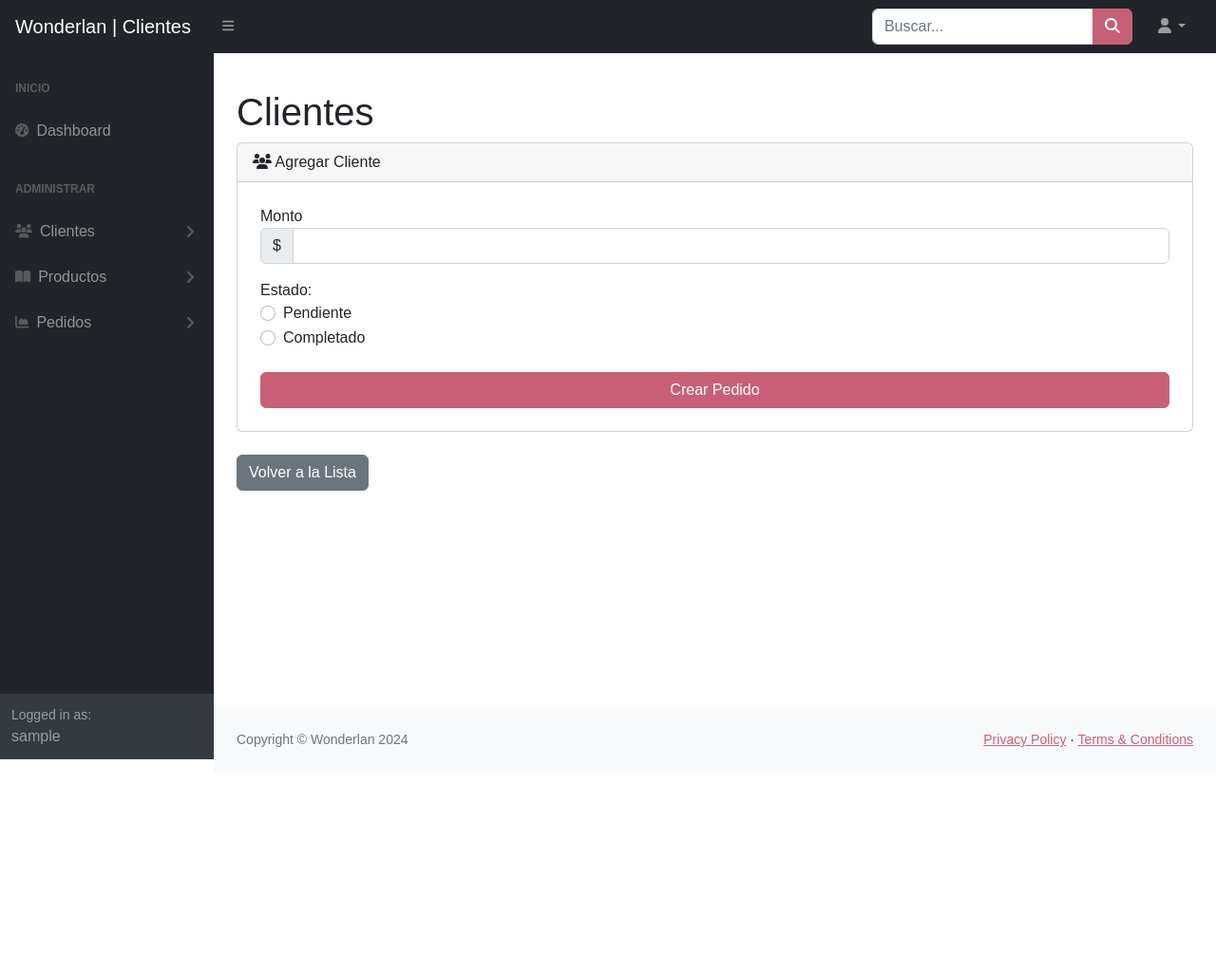
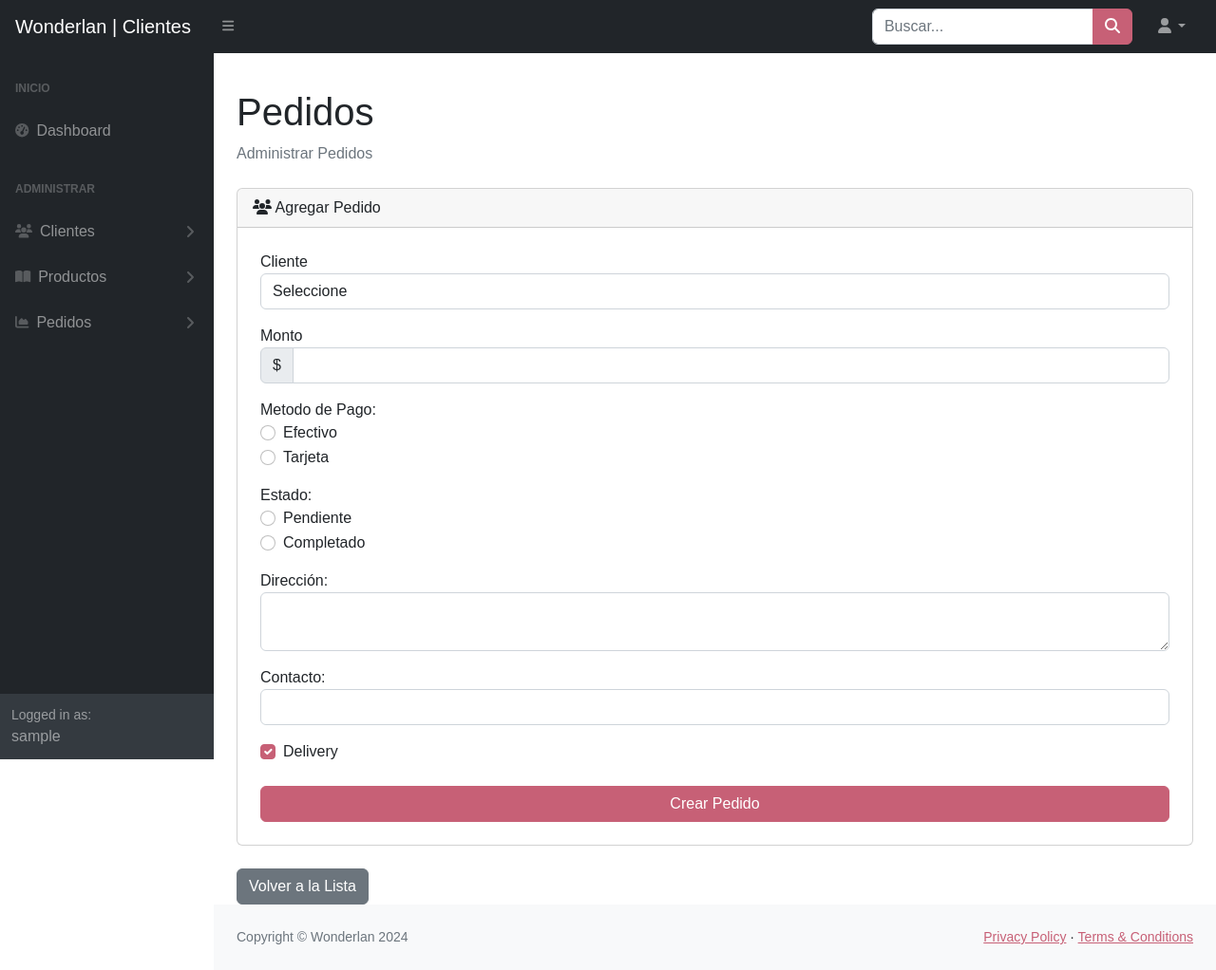
Before and after one commit to gervisbermudez/trabajo-final-crud, a PHP site: page /admin/vistas/crear_pedido.php in a window 1280 px wide. Shown: the whole page at 95% size. Before the commit the page ends 800 px from the top, so only its background shows below. Run offline with PHP 8.4, Linux system fonts and the light colour scheme; the visitor is signed in with stand-in values (Sample User, id 1); data comes from the database, SQL or seed files in the repository; some libraries are stand-ins or nearby versions.

Commit message:
avances pedidos

```diff
--- /dev/null
+++ b/admin/includes/pedidos/crear_pedido.php
@@ -0,0 +1,29 @@
+<?php
+
+$sql = "SELECT * FROM clientes";
+$result = $conn->query($sql);
+
+if ($_SERVER['REQUEST_METHOD'] == 'POST') {
+    $id_cliente = $_POST['id_cliente'];
+    $monto_total = $_POST['monto_total'];
+    $metodo_pago = $_POST['metodo_pago'];
+    $estado = $_POST['estado'];
+    $direccion_envio = $_POST['direccion_envio'];
+    $contacto = $_POST['contacto'];
+    $delivery = isset($_POST['delivery']) ? 1 : 0; // 1 si está marcado, 0 si no
+
+// Prepare the SQL statement
+    $sql = "INSERT INTO pedido (id_cliente, monto_total, metodo_pago, estado, direccion_envio, contacto, delivery) VALUES (?, ?, ?, ?, ?, ?, ?)";
+    $stmt = $conn->prepare($sql);
+
+// Bind the parameters
+    $stmt->bind_param('idsssss', $id_cliente, $monto_total, $metodo_pago, $estado, $direccion_envio, $contacto, $delivery);
+
+    if ($stmt->execute()) {
+        $mensaje = "Cliente creado con éxito";
+    } else {
+        $mensaje = "Error al crear cliente: " . $conn->error;
+    }
+
+    $stmt->close();
+}
--- a/admin/vistas/crear_pedido.php
+++ b/admin/vistas/crear_pedido.php
@@ -14,23 +14,7 @@ $title = "Wonderlan | Clientes";
 
 include '../includes/config.php';
 
-if ($_SERVER['REQUEST_METHOD'] == 'POST') {
-    $monto_total = $_POST['monto_total'];
-    $estado = $_POST['estado']; // 'pendiente' o 'completado'
-
-    $sql = "INSERT INTO Pedido (monto_total, estado) VALUES (?, ?)";
-    $stmt = $conn->prepare($sql);
-    $stmt->bind_param("ds", $monto_total, $estado); // "d" para decimal, "s" para string
-
-    if ($stmt->execute()) {
-        $mensaje = "Cliente creado con éxito";
-    } else {
-        $mensaje = "Error al crear cliente: " . $conn->error;
-    }
-
-    $stmt->close();
-}
-
+include '../includes/pedidos/crear_pedido.php';
 ?>
 
 <!DOCTYPE html>
@@ -46,8 +30,10 @@ include "../includes/head.php";
         <div id="layoutSidenav_content">
             <main>
                 <div class="container-fluid px-4">
-                    <h1 class="mt-4">Clientes</h1>
-
+                    <h1 class="mt-4">Pedidos</h1>
+                    <ol class="breadcrumb mb-4">
+                        <li class="breadcrumb-item active">Administrar Pedidos</li>
+                    </ol>
                     <?php if (isset($mensaje)): ?>
                     <div class="alert alert-success alert-dismissible fade show" role="alert">
                         <?=$mensaje?>
@@ -57,11 +43,25 @@ include "../includes/head.php";
                     <div class="card mb-4">
                         <div class="card-header">
                             <i class="fa-solid fa-users"></i>
-                            Agregar Cliente
+                            Agregar Pedido
                         </div>
                         <div class="card-body">
                             <!-- Formulario para crear un cliente -->
                             <form method="POST" action="" class="p-2">
+                                <div class="form-group mb-3">
+                                    <label for="">Cliente</label>
+                                    <select class="form-control" name="id_cliente" id="">
+                                        <option>Seleccione</option>
+                                        <?php
+if ($result && $result->num_rows > 0) {
+    while ($row = $result->fetch_assoc()) {
+        echo "<option value='" . $row["id_cliente"] . "'>" . $row["nombre"] . " " . $row["apellido"] . "</option>";
+    }
+}
+?>
+                                    </select>
+                                </div>
+
                                 <div class="form-group mb-3">
                                     <label for="monto_total">Monto</label>
                                     <div class="input-group mb-3">
@@ -70,7 +70,23 @@ include "../includes/head.php";
                                             aria-label="Monto" required>
                                     </div>
                                 </div>
-
+                                <div class="form-group mb-3">
+                                    <label for="metodo_pago">Metodo de Pago:</label>
+                                    <div class="form-check">
+                                        <input class="form-check-input" type="radio" name="metodo_pago"
+                                            value="pendiente" id="metodo_pago1">
+                                        <label class="form-check-label" for="metodo_pago1">
+                                            Efectivo
+                                        </label>
+                                    </div>
+                                    <div class="form-check">
+                                        <input class="form-check-input" type="radio" name="metodo_pago"
+                                            value="completado" id="metodo_pago2">
+                                        <label class="form-check-label" for="metodo_pago2">
+                                            Tarjeta
+                                        </label>
+                                    </div>
+                                </div>
                                 <div class="form-group mb-3">
                                     <label for="estado">Estado:</label>
                                     <div class="form-check">
@@ -87,6 +103,22 @@ include "../includes/head.php";
                                             Completado
                                         </label>
                                     </div>
+                                </div>
+                                <div class="form-group mb-3">
+                                    <label for="direccion_envio">Dirección:</label>
+                                    <textarea class="form-control" name="direccion_envio"
+                                        id="direccion_envio"></textarea>
+                                </div>
+                                <div class="form-group mb-3">
+                                    <label for="contacto">Contacto:</label>
+                                    <input type="text" class="form-control" name="contacto" id="contacto">
+                                </div>
+                                <div class="form-check">
+                                    <input class="form-check-input" type="checkbox" value="" id="flexCheckChecked"
+                                        checked name="delivery">
+                                    <label class="form-check-label" for="flexCheckChecked">
+                                        Delivery
+                                    </label>
                                 </div>
                                 <div class="mt-4 mb-0">
                                     <div class="d-grid">
--- a/admin/vistas/productos.php
+++ b/admin/vistas/productos.php
@@ -53,7 +53,7 @@ include "../includes/head.php";
                         </div>
                         <div class="card-body">
                             <!-- Tabla estática de clientes -->
-                            <table class="table table-striped mt-5" id="datatablesSimple">
+                            <table class="table table-striped" id="datatablesSimple">
                                 <thead class="thead-dark">
                                     <tr>
                                         <th>ID Producto</th>
```
Also changed, not shown: admin/includes/pedidos/leer_pedido.php (+25 -16 lines), admin/vistas/pedido_detalle.php (added, +74 -0 lines), admin/vistas/pedidos.php (+10 -21 lines).
